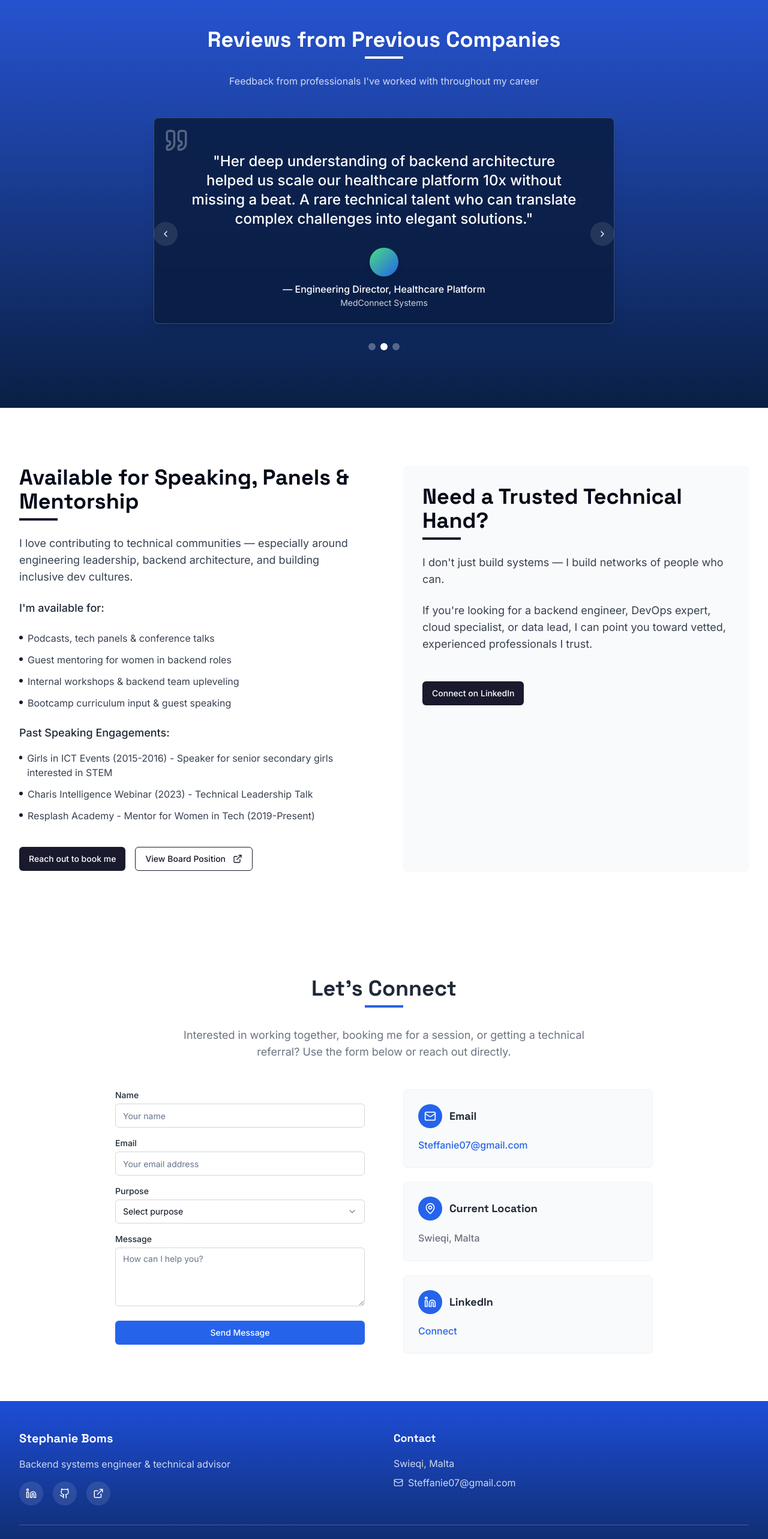
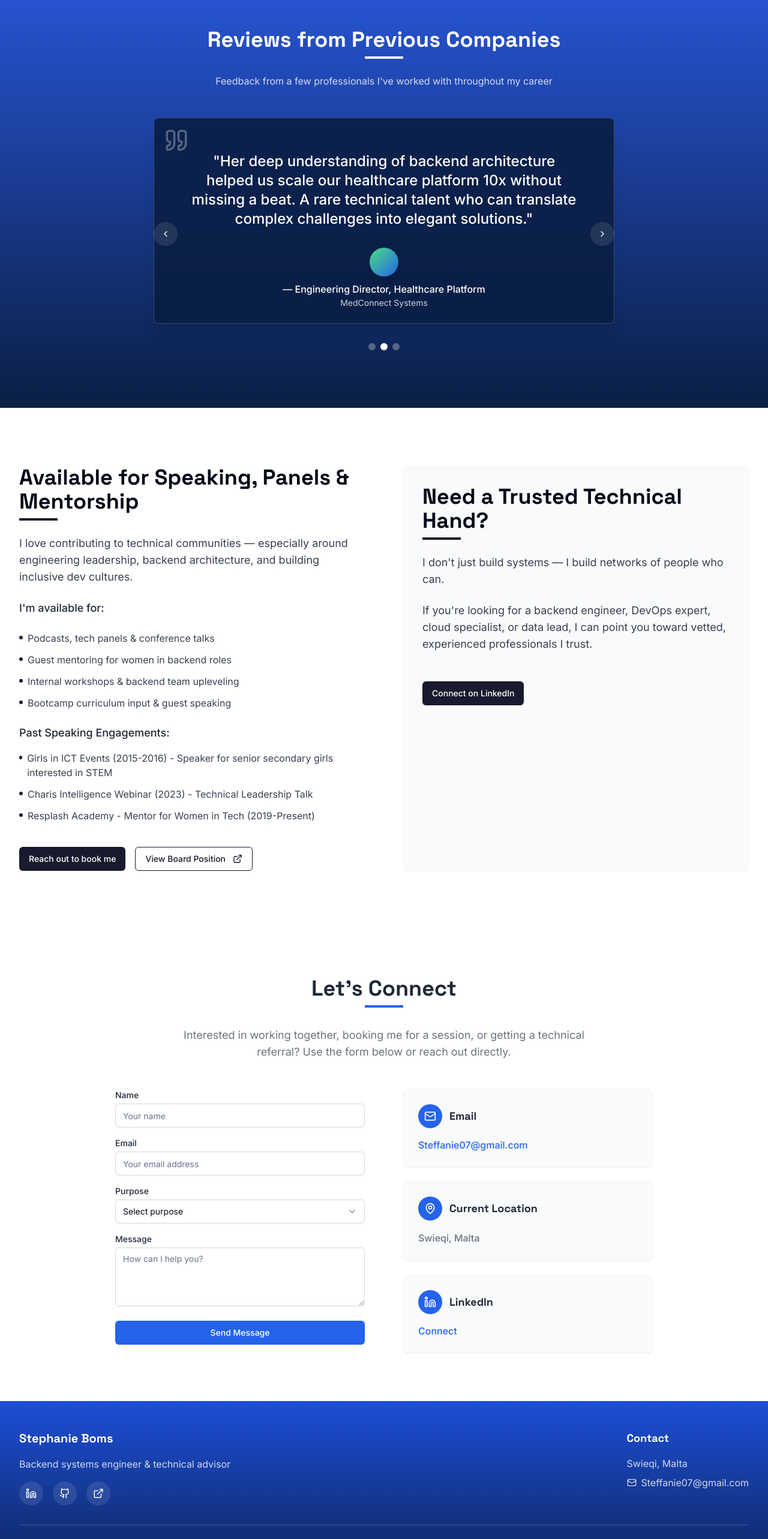
Before and after one commit to portfolio-sites/boms-code-architect, a React (Vite) app: page / in a window 1280 px wide. Shown: the part 6840-9406 px from the top of the page at 60% size. Built offline with nearby package versions, Linux system fonts and the light colour scheme.

Commit message:
Fix: Update testimonial text and footer positioning
Updated the testimonial section's introductory text and adjusted the footer's contact information positioning on desktop.

```diff
--- a/src/components/Footer.tsx
+++ b/src/components/Footer.tsx
@@ -46,6 +46,7 @@ const Footer = () => {
           </div>
 
           {/* Column 2 - Contact */}
+          <div className="md:flex md:justify-end">
             <div>
               <h3 className="text-lg font-grotesk font-bold mb-4">Contact</h3>
               <ul className="space-y-2">
@@ -57,6 +58,7 @@ const Footer = () => {
                   </a>
                 </li>
               </ul>
+            </div>
           </div>
         </div>
 
--- a/src/components/Testimonials.tsx
+++ b/src/components/Testimonials.tsx
@@ -51,7 +51,7 @@ const Testimonials = () => {
         <div className="max-w-4xl mx-auto text-center mb-12">
           <h2 className="text-3xl md:text-4xl font-bold mb-2">Reviews from Previous Companies</h2>
           <Separator className="w-16 h-1 bg-white mx-auto mb-6" />
-          <p className="text-white/80">Feedback from professionals I've worked with throughout my career</p>
+          <p className="text-white/80">Feedback from a few professionals I've worked with throughout my career</p>
         </div>
 
         <div className="max-w-3xl mx-auto relative">
```
Lines whose indentation alone changed are shown as unchanged.
